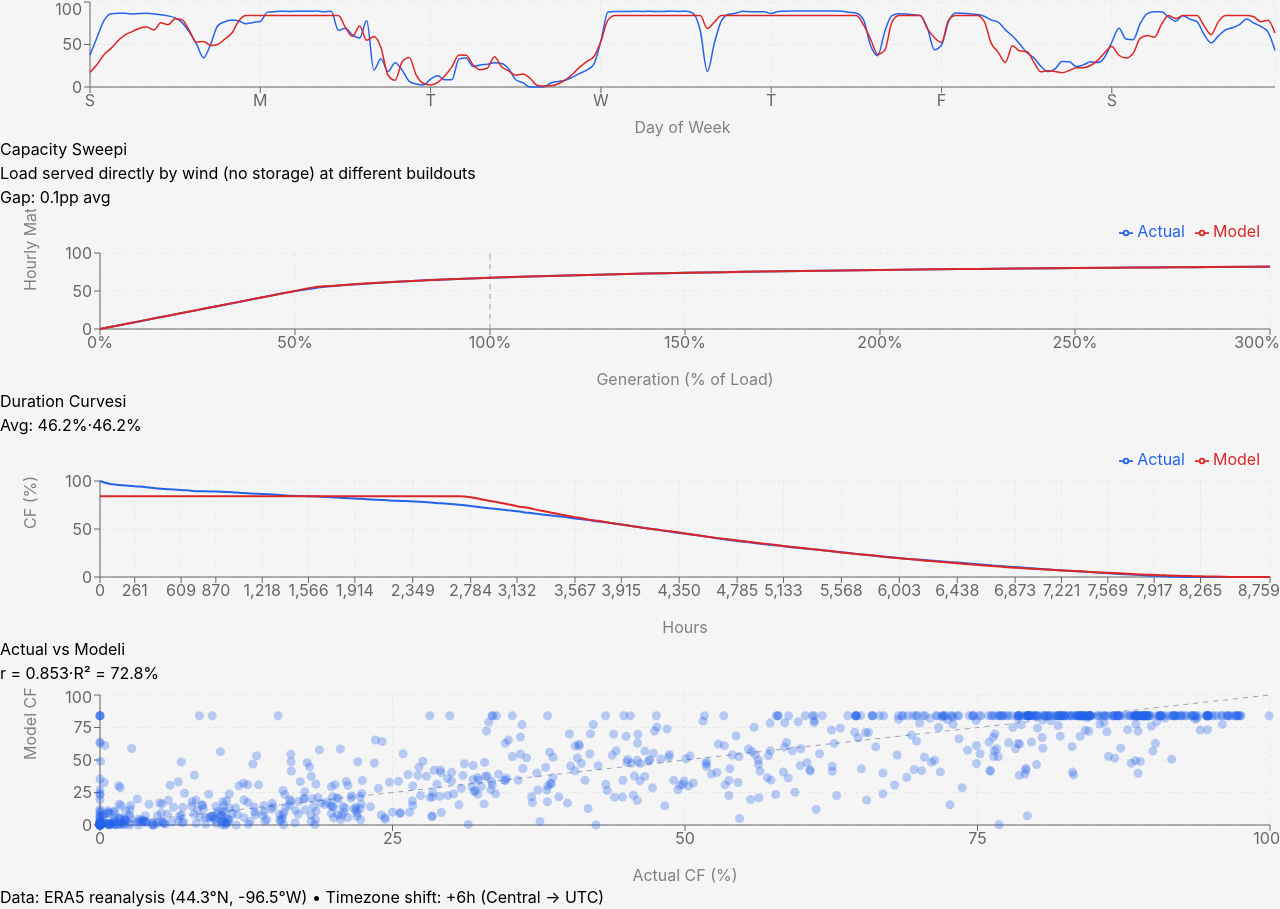
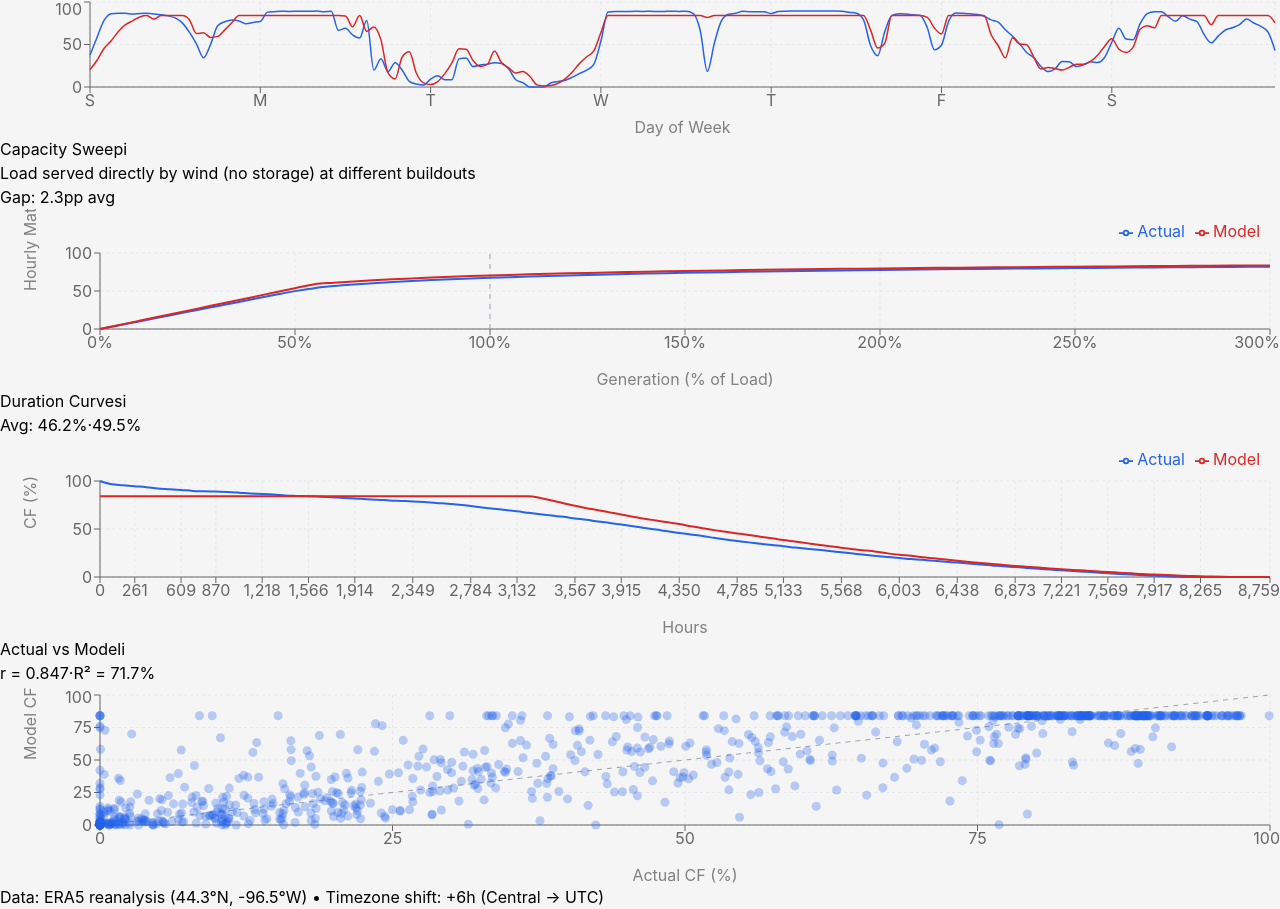
Before and after one commit to NathanDIyer/wind-validation-dashboard, a React (Vite) app: page / in a window 1280 px wide. Shown: the part 863-1772 px from the top of the page. Built offline with nearby package versions, Linux system fonts and the light colour scheme.

Commit message:
Fix Max CF to be true clipping (curtailment) not scaling
Max CF now clips output only when it would exceed the limit.
E.g., maxCf=0.90 means 10% curtailment - only high-output hours are affected.
Low wind hours remain unchanged, which properly changes the shape/correlation.

```diff
--- a/src/App.jsx
+++ b/src/App.jsx
@@ -67,9 +67,11 @@ function App() {
       if (ws < cutIn || ws > cutOut) {
         result[i] = 0
       } else if (ws >= ratedSpeed) {
-        result[i] = maxCf
+        result[i] = maxCf  // Clipped at max (e.g., 10% curtailment if maxCf=0.90)
       } else {
-        result[i] = Math.min(Math.pow((ws - cutIn) / (ratedSpeed - cutIn), exponent) * maxCf, maxCf)
+        // Ramp from 0 to 1, then clip at maxCf
+        const rawCF = Math.pow((ws - cutIn) / (ratedSpeed - cutIn), exponent)
+        result[i] = Math.min(rawCF, maxCf)
       }
     }
     return result
```
